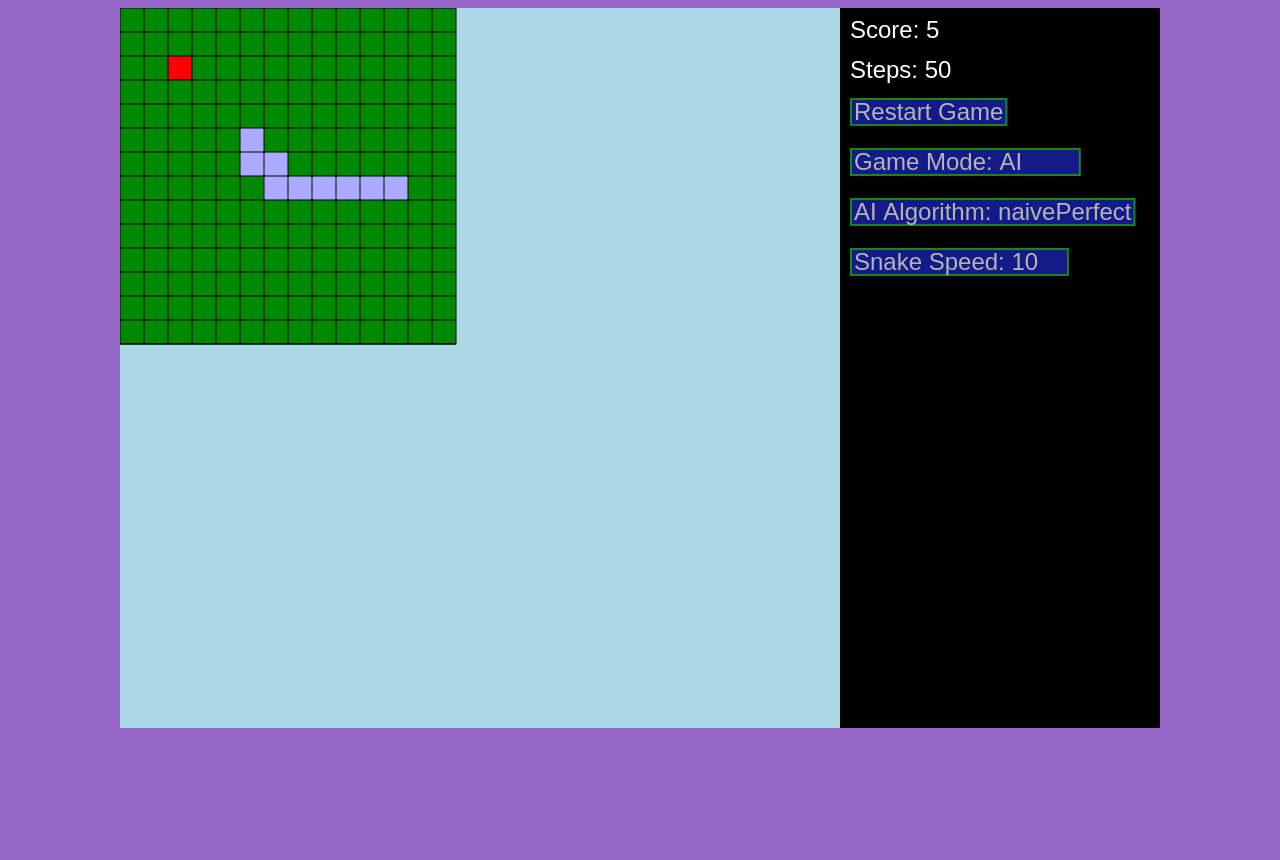
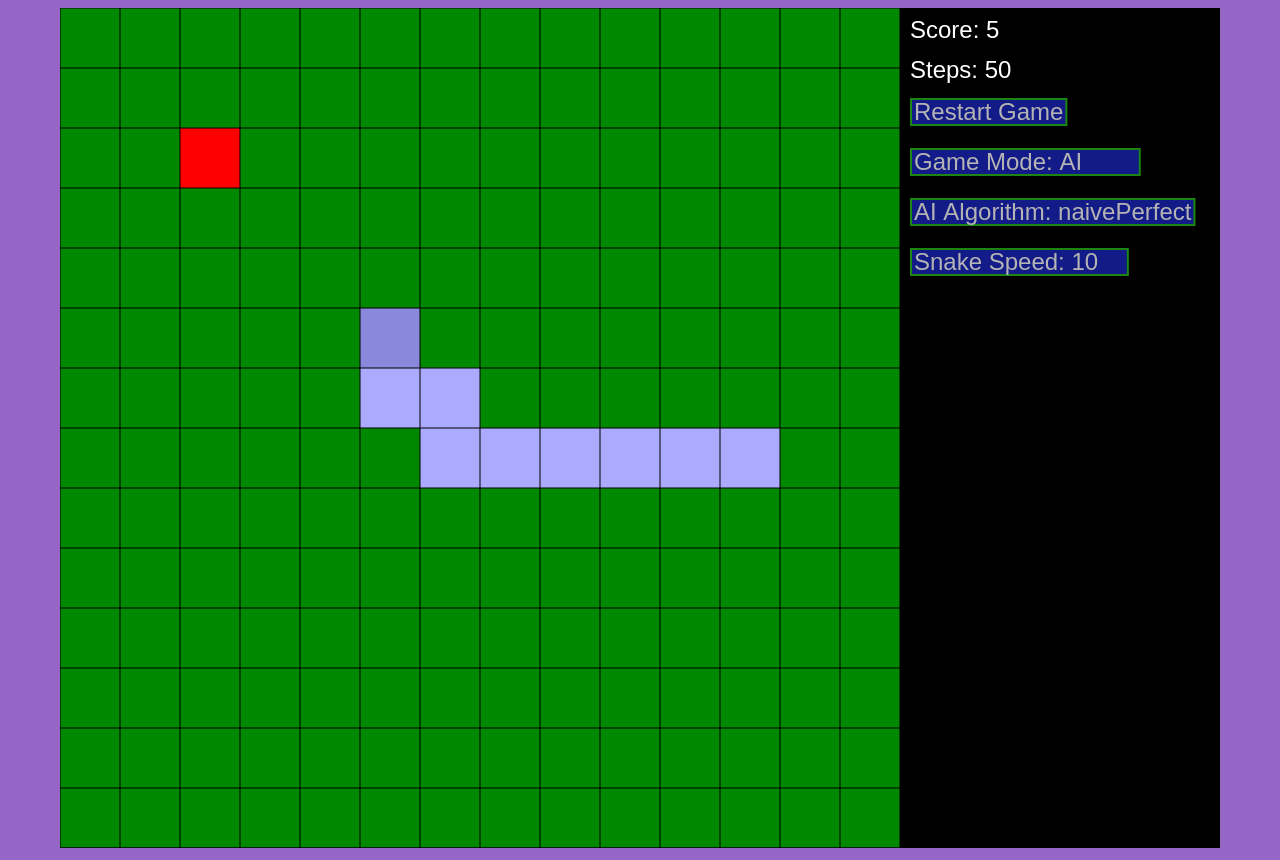
Before and after one commit to rystills/GameAI-FinalProject, a plain HTML site: page index.html in a window 1280 px wide. Before the commit the page ends 800 px from the top, so only its background shows below. Drawn offline with Linux system fonts and the light colour scheme.

Commit message:
resize grid to fit canvas, make head a darker color

```diff
--- a/index.html
+++ b/index.html
@@ -2,8 +2,8 @@
 <html lang="en">
 <body style="background-color:#9666c6">
 	<div id="canvasDiv" align="center">
-		<canvas id="cnv" width="720" height="720"></canvas><canvas
-		id="uicnv" width="320" height="720"></canvas>
+		<canvas id="cnv" width="840" height="840"></canvas><canvas
+		id="uicnv" width="320" height="840"></canvas>
 	</div>
 	<script src="main.js"></script>
 </body>
--- a/main.js
+++ b/main.js
@@ -84,6 +84,13 @@ function drawPlayer() {
 			}
 		}
 	}
+	ctx.closePath();
+	ctx.fill();
+
+	//draw the head as a separate color
+	ctx.fillStyle = "#8888DD";
+	ctx.beginPath();
+	ctx.rect(player.head.x*gridScale,player.head.y*gridScale,gridScale,gridScale);
 	ctx.closePath();
 	ctx.fill();
 }
@@ -352,7 +359,7 @@ function initGlobals() {
 	totalTime = 0;
 
 	//global game constants
-	gridScale = 24;
+	gridScale = 60;
 	gridSize = 14;
 
 	//global game objects
```
